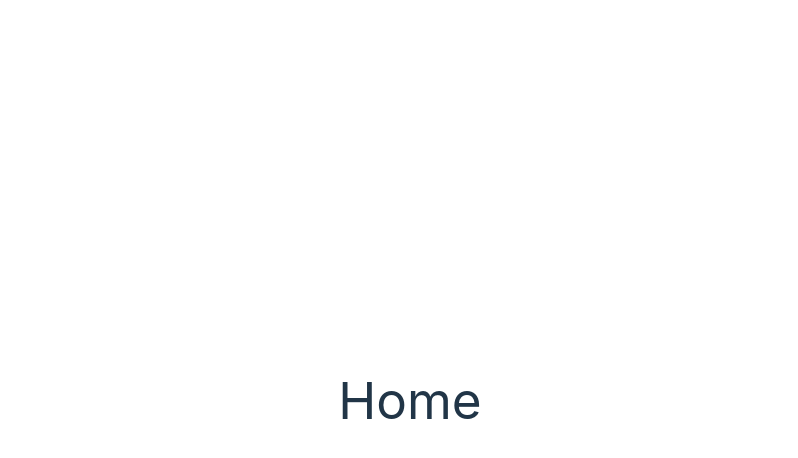
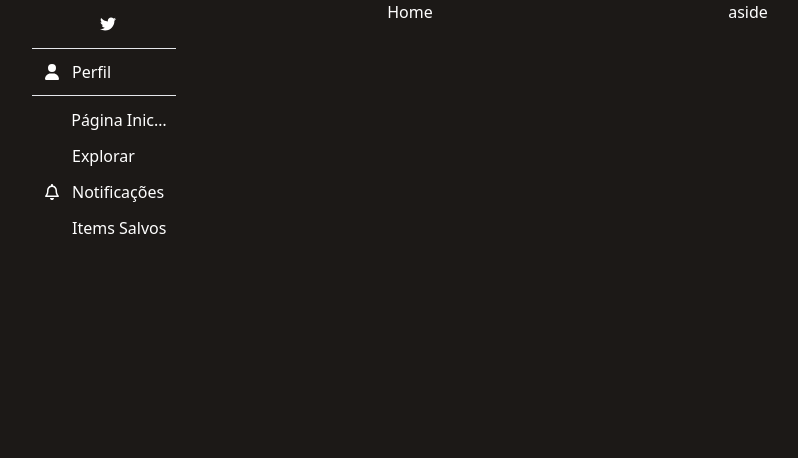
Before and after one commit to lopesdea91/my-reflections-front, a Vue app: page / in a window 1280 px wide. Shown: the top 458 px of the page, without its empty margins (230-1028 px from the left). Built offline with nearby package versions, Linux system fonts and the light colour scheme.

Commit message:
add layout base

```diff
--- a/src/App.vue
+++ b/src/App.vue
@@ -1,7 +1,9 @@
 <script setup lang="ts">
+import NavBar from "@/components/layout/navbar/NavBar.vue";
 </script>
 
 <template>
+  <NavBar />
   <RouterView />
 </template>
 
--- a/src/assets/css/app.scss
+++ b/src/assets/css/app.scss
@@ -2,4 +2,4 @@
 @tailwind components;
 @tailwind utilities;
 
-@import './style.scss'
+@import './base.scss'
--- /dev/null
+++ b/src/assets/css/base.scss
@@ -0,0 +1,10 @@
+#app {
+    @apply h-screen min-w-full w-64 bg-stone-900 text-white sm:grid sm:gap-1 relative;
+
+    @media (min-width: 480px) {
+        grid-template-columns: 1fr 380px 1fr;
+    }
+    @media (min-width: 1024px) {
+        grid-template-columns: 1fr 460px 1fr;
+    }
+}
--- /dev/null
+++ b/src/components/layout/navbar/NavBar.vue
@@ -0,0 +1,38 @@
+<script setup lang="ts">
+import NavBarBrand from "./NavBarBrand.vue";
+import NavBarProfile from "./NavBarProfile.vue";
+import NavBarMenu from "./NavBarMenu.vue";
+import { state, actions } from "./state";
+</script>
+
+<template>
+  <div
+    class="navbar"
+    :class="{
+      active: state.statusMenu,
+    }"
+  >
+    <NavBarBrand />
+    <NavBarProfile />
+    <NavBarMenu />
+  </div>
+</template>
+
+<style lang="scss">
+.navbar {
+  @media (max-width: 479px) {
+    @apply absolute w-full h-full right-full bg-slate-900 duration-200;
+
+    &.active {
+      @apply right-0;
+    }
+  }
+  @media (min-width: 480px) {
+    // @apply hidden sm:flex flex-col items-center;
+    @apply flex flex-col items-center justify-self-end w-12;
+  }
+  @media (min-width: 1024px) {
+    @apply w-36;
+  }
+}
+</style>
--- /dev/null
+++ b/src/components/layout/navbar/NavBarBrand.vue
@@ -0,0 +1,57 @@
+<script setup lang="ts">
+import { ref } from "vue";
+import { actions } from "./state";
+
+const debounce = ref();
+
+function handleResize(e: any) {
+  clearTimeout(debounce.value);
+  debounce.value = setTimeout(() => {
+    actions.setStatusMenu(false);
+  }, 50);
+}
+
+window.addEventListener("resize", handleResize);
+</script>
+
+<template>
+  <div class="navbar-brand">
+    <div class="icon">
+      <Icon icon="fa-brands fa-twitter" />
+    </div>
+    <button class="close" @click="actions.toggleStatusMenu">
+      <Icon icon="fa-solids fa-xmark" />
+    </button>
+  </div>
+</template>
+
+<style lang="scss" scoped>
+.navbar-brand {
+  // @apply py-3 sm:py-1 text-2xl;
+  @apply w-full flex items-center mt-2;
+
+  @media (max-width: 479px) {
+    @apply w-[90%] mx-auto h-14 justify-between;
+  }
+  @media (min-width: 480px) {
+    @apply h-8 justify-center;
+  }
+
+  .icon {
+    @apply w-8 h-8 flex items-center justify-center;
+    @media (max-width: 479px) {
+      @apply h-10;
+    }
+    @media (min-width: 1024px) {
+      @apply w-6  ml-2;
+    }
+  }
+
+  .close {
+    @apply cursor-pointer w-10 h-8 border;
+    @media (min-width: 480px) {
+      @apply hidden;
+    }
+  }
+}
+</style>
--- /dev/null
+++ b/src/components/layout/navbar/NavBarMenu.vue
@@ -0,0 +1,60 @@
+<script setup lang="ts">
+import { computed } from "@vue/runtime-core";
+
+const menuList = computed(() => [
+  { label: "Página Inicial", icon: "fa-solids fa-home", to: "" },
+  { label: "Explorar", icon: "fa-solids fa-hashtag", to: "" },
+  { label: "Notificações", icon: "fa-regular fa-bell", to: "" },
+  { label: "Items Salvos", icon: "fa-solids fa-bookmark", to: "" },
+]);
+</script>
+
+<template>
+  <ul class="navbar-list">
+    <li class="navbar-list-item" v-for="(item, i) in menuList" :key="i">
+      <div class="icon">
+        <Icon class="" v-if="item.icon" :icon="item.icon" />
+      </div>
+      <span class="label">{{ item.label }}</span>
+    </li>
+  </ul>
+</template>
+
+<style lang="scss" scoped>
+.navbar-list {
+  @apply flex flex-col gap-1;
+
+  @media (max-width: 479px) {
+    @apply w-[90%] mx-auto;
+  }
+  @media (min-width: 480px) {
+    @apply w-full items-center;
+  }
+  @media (min-width: 1024px) {
+    @apply items-stretch;
+  }
+}
+
+.navbar-list-item {
+  @apply flex items-center cursor-pointer;
+
+  .icon {
+    @apply w-8 h-8 flex items-center justify-center;
+    @media (max-width: 479px) {
+      @apply h-10;
+    }
+    @media (min-width: 1024px) {
+      @apply w-6  ml-2;
+    }
+  }
+
+  .label {
+    @media (min-width: 480px) {
+      @apply px-2 hidden truncate font-light;
+    }
+    @media (min-width: 1024px) {
+      @apply block;
+    }
+  }
+}
+</style>
--- /dev/null
+++ b/src/components/layout/navbar/NavBarProfile.vue
@@ -0,0 +1,40 @@
+<template>
+  <div class="navbar-profile">
+    <div class="icon">
+      <Icon icon="fa-solids fa-user" />
+    </div>
+    <span class="label"> Perfil </span>
+  </div>
+</template>
+
+<style lang="scss" scoped>
+.navbar-profile {
+  @apply h-12 flex items-center border-y my-2 cursor-pointer;
+
+  @media (max-width: 479px) {
+    @apply w-[90%] mx-auto;
+  }
+  @media (min-width: 480px) {
+    @apply w-full justify-center;
+  }
+  @media (min-width: 1024px) {
+    @apply justify-start;
+  }
+
+  .icon {
+    @apply w-8 h-8 flex items-center justify-center;
+    @media (min-width: 1024px) {
+      @apply w-6 ml-2;
+    }
+  }
+
+  .label {
+    @media (min-width: 480px) {
+      @apply px-2 hidden truncate font-light;
+    }
+    @media (min-width: 1024px) {
+      @apply block;
+    }
+  }
+}
+</style>
--- /dev/null
+++ b/src/components/layout/navbar/state.ts
@@ -0,0 +1,27 @@
+import { reactive, readonly } from "vue"
+
+interface IState {
+    indexActive: number
+    statusMenu: boolean
+}
+
+const _state = reactive<IState>({
+    indexActive: 0,
+    statusMenu: false
+})
+
+const state = readonly(_state)
+
+const actions = {
+    setItemMenuActive(i: number) {
+        _state.indexActive = i
+    },
+    setStatusMenu(status: boolean) {
+        _state.statusMenu = status
+    },
+    toggleStatusMenu() {
+        _state.statusMenu = !_state.statusMenu
+    }
+}
+
+export { state, actions }
--- a/src/config/fontawesome.ts
+++ b/src/config/fontawesome.ts
@@ -2,7 +2,7 @@
 import { library } from '@fortawesome/fontawesome-svg-core'
 
 /* import specific icons */
-import { faUser, faHome, faHashtag, faBookmark } from '@fortawesome/free-solid-svg-icons'
+import { faUser, faHome, faHashtag, faBookmark, faXmark } from '@fortawesome/free-solid-svg-icons'
 import { faTwitter } from '@fortawesome/free-brands-svg-icons'
 import { faBell } from '@fortawesome/free-regular-svg-icons'
 
@@ -11,7 +11,7 @@ import { FontAwesomeIcon } from '@fortawesome/vue-fontawesome'
 
 /* add icons to the library */
 library.add(
-    faUser, faHome, faHashtag, faBookmark,
+    faUser, faHome, faHashtag, faBookmark, faXmark,
     faTwitter,
     faBell
 )
--- a/src/pages/home/Home.vue
+++ b/src/pages/home/Home.vue
@@ -2,7 +2,24 @@
 </script>
 
 <template>
-  <div>
+  <div class="content">
     <h1>Home</h1>
   </div>
+  <div class="aside">aside</div>
 </template>
+
+<style lang="scss">
+.content {
+  @apply text-center;
+}
+.aside {
+  @apply text-center;
+  @apply hidden lg:flex flex-col items-center justify-self-start;
+  @media (min-width: 1024px) {
+    @apply w-44;
+  }
+  @media (min-width: 1280px) {
+    @apply w-52;
+  }
+}
+</style>
--- a/tailwind.config.cjs
+++ b/tailwind.config.cjs
@@ -1,3 +1,5 @@
+const defaultTheme = require('tailwindcss/defaultTheme')
+
 /** @type {import('tailwindcss').Config} */
 module.exports = {
   content: [
@@ -5,7 +7,15 @@ module.exports = {
     "./src/**/*.{vue,js,ts,jsx,tsx}",
   ],
   theme: {
-    extend: {},
+    extend: {
+      screens: {
+        ...defaultTheme.screens,
+        sm: '480px',
+        // md: '768px',
+        // lg: '976px',
+        // xl: '1440px',
+      }
+    },
   },
   plugins: [],
 }
```
